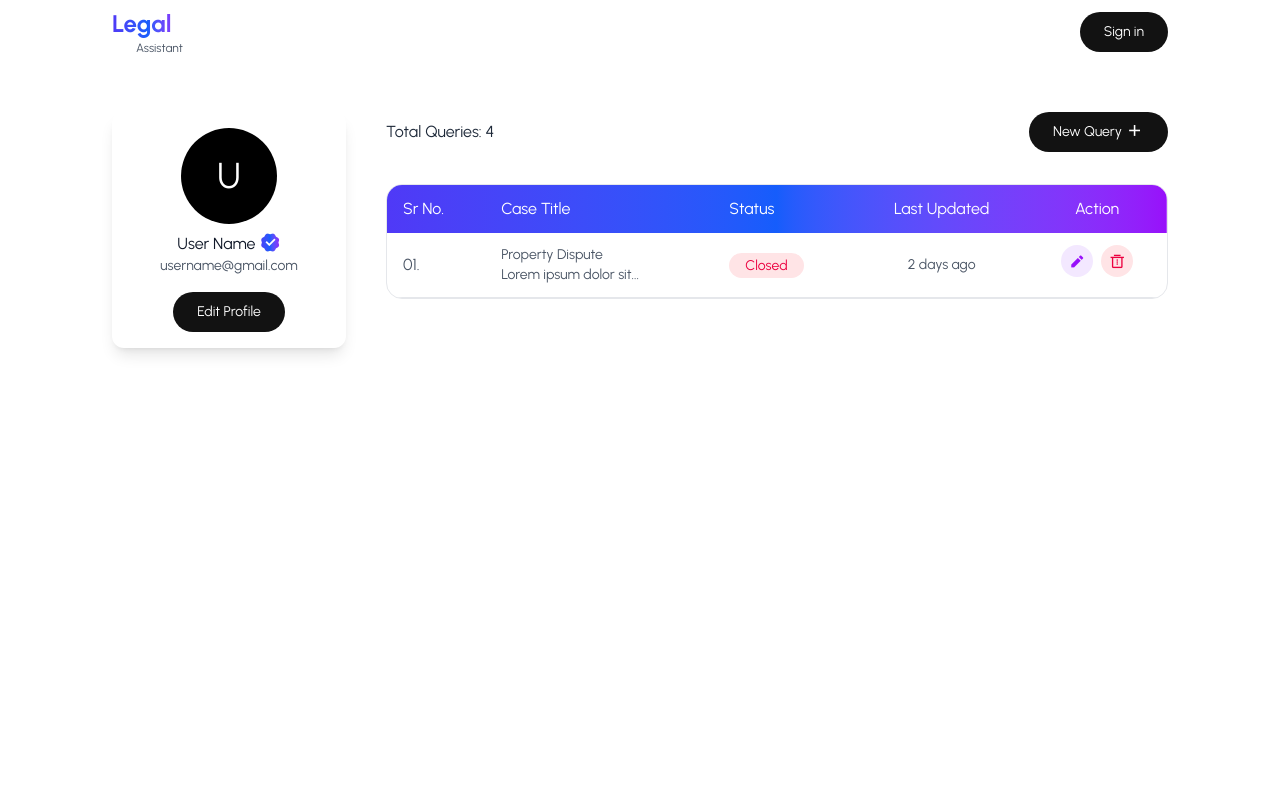
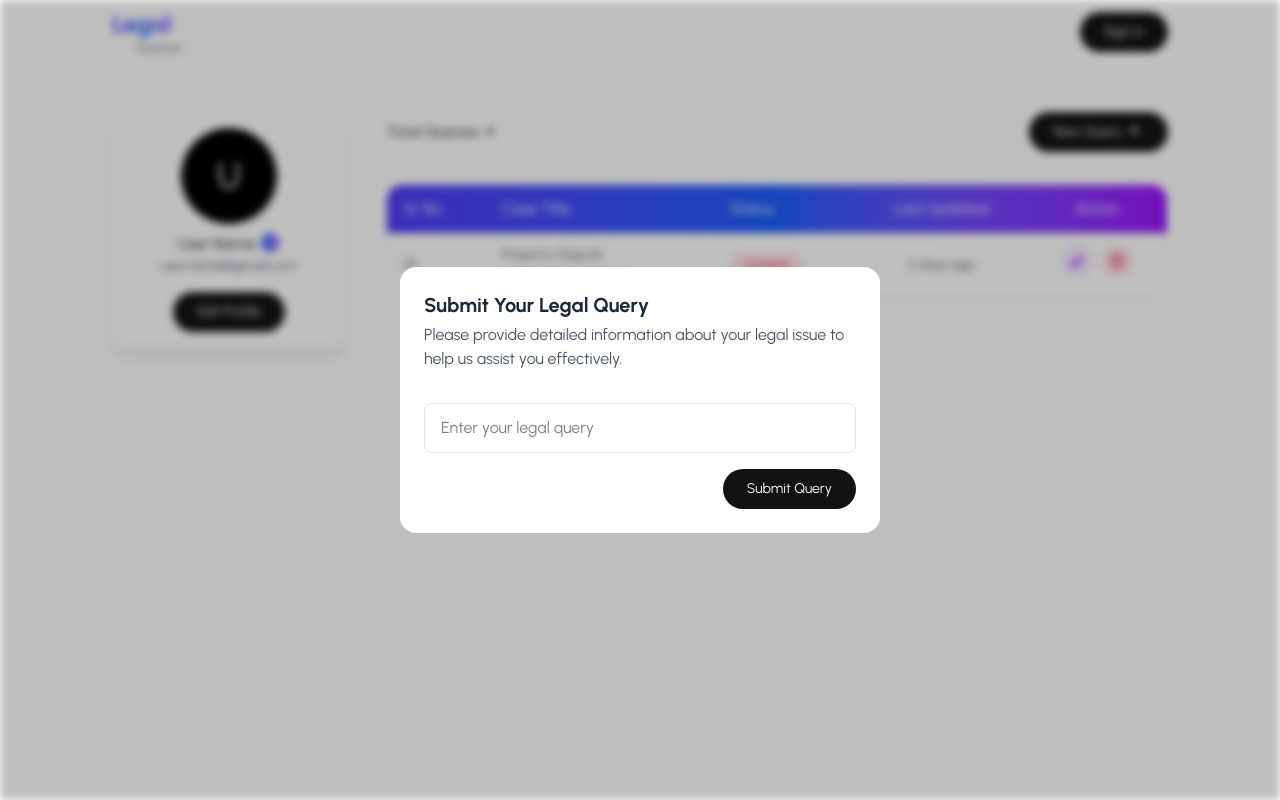
Before and after one commit to thedeepakmaurya/legassist, a Next.js app: page /dashboard in a window 1280 px wide. Both pictures are taken after a click on the button "New Query". Built offline with nearby package versions, Linux system fonts and the light colour scheme.

Commit message:
feat(dashboard): add query form

```diff
--- a/src/components/atoms/Button.jsx
+++ b/src/components/atoms/Button.jsx
@@ -2,7 +2,8 @@ const Button = (props) => {
   const { icon, label, className, ...restProps } = props;
   return (
     <button
-      className={`bg-primary text-sm h-fit transform cursor-pointer rounded-full px-6 py-2.5  text-white transition duration-300 hover:bg-gray-800 ${className}`}
+      {...restProps}
+      className={`bg-primary h-fit transform cursor-pointer rounded-full px-6 py-2.5 text-sm text-white transition duration-300 hover:bg-gray-800 ${className}`}
     >
       {label} {icon && <i className={`ri-${icon} ri-lg`}></i>}
     </button>
--- /dev/null
+++ b/src/components/common/OverlayModal.jsx
@@ -0,0 +1,16 @@
+const ModalOverlay = ({ onClose, content }) => {
+
+
+  return (
+    <section
+      className="absolute inset-0 z-50 flex h-screen w-full cursor-pointer items-center justify-center backdrop-blur-xs backdrop-brightness-75 backdrop-filter"
+      onClick={onClose}
+    >
+      <div className="w-[90%] xl:w-[50%]" onClick={(e) => e.stopPropagation()}>
+        {content}
+      </div>
+    </section>
+  );
+};
+
+export default ModalOverlay;
--- a/src/components/molecules/QueryCard.jsx
+++ /dev/null
@@ -1,25 +0,0 @@
-import Button from "../atoms/Button";
-
-const QueryCard = ({ title, description, link }) => {
-  return (
-    <div className="rounded-xl p-4 shadow-lg">
-      <h4 className="text-lg font-medium">
-        <span className="text-xl font-bold text-gray-400">01.</span>{" "}
-        <span className="font-medium">Contract Review</span>
-      </h4>
-      <p className="text-gray-600">
-        Lorem ipsum dolor sit amet consectetur adipisicing elit. Id ducimus
-        repellat dolore voluptatibus minus quae.
-      </p>
-      <div className="mt-8 flex items-center justify-between gap-2">
-        <p className="text-sm text-gray-600">2 days ago</p>
-        <div className="flex gap-2">
-          <i className="ri-eye-2-line h-fit rounded-full bg-purple-100 px-2 py-1 text-purple-600"></i>
-          <i className="ri-delete-bin-5-line h-fit rounded-full bg-rose-100 px-2 py-1 text-rose-600"></i>
-        </div>
-      </div>
-    </div>
-  );
-};
-
-export default QueryCard;
--- /dev/null
+++ b/src/components/pages/Dashboard/AddQuery.jsx
@@ -0,0 +1,18 @@
+import Button from "@/components/atoms/Button";
+import Input from "@/components/atoms/Input";
+
+const AddQuery = () => {
+  return <div className="bg-white mx-auto md:max-w-[75%] rounded-2xl p-6">
+      <h2 className="text-xl text-gray-800 font-semibold mb-1">Submit Your Legal Query</h2>
+      <p className="text-gray-600 mb-8">Please provide detailed information about your legal issue to help us assist you effectively.</p>
+
+      <form >
+        <Input placeholder="Enter your legal query" />
+        <div className="flex justify-end">
+            <Button label="Submit Query"/>
+        </div>
+      </form>
+  </div>;
+};
+
+export default AddQuery;
--- a/src/components/pages/Dashboard/Queries.jsx
+++ b/src/components/pages/Dashboard/Queries.jsx
@@ -1,14 +1,22 @@
+"use client";
 import Button from "@/components/atoms/Button";
-import QueryCard from "@/components/molecules/QueryCard";
+import ModalOverlay from "@/components/common/OverlayModal";
+import { useState } from "react";
+import AddQuery from "./AddQuery";
 
 const Queries = () => {
+  const [isQuery, setisQuery] = useState(false);
+
   return (
     <div className="md:col-span-6">
       <div className="flex items-center justify-between">
         <p className="text-gray-800">Total Queries: 4</p>
-        <Button label="New Query" icon="add-line" />
+        <Button
+          onClick={() => setisQuery(true)}
+          label="New Query"
+          icon="add-line"
+        />
       </div>
-
       <div className="mt-8 overflow-x-auto rounded-2xl border border-gray-200">
         <table className="min-w-full rounded-2xl text-nowrap">
           <thead className="bg-gradient-to-r from-indigo-600 via-blue-600 to-purple-600 text-white">
@@ -25,6 +33,12 @@ const Queries = () => {
           </tbody>
         </table>
       </div>
+      {isQuery && (
+        <ModalOverlay
+          onClose={() => setisQuery(false)}
+          content={<AddQuery />}
+        />
+      )}
     </div>
   );
 };
@@ -46,8 +60,8 @@ const Row = () => {
       </td>
       <td className="px-4 py-3 text-center text-sm">2 days ago</td>
       <td className="flex items-center justify-center gap-2 px-4 py-3">
-        <i class="ri-pencil-fill rounded-full bg-purple-100 px-2 py-1 text-purple-600"></i>
-        <i class="ri-delete-bin-3-line rounded-full bg-rose-100 px-2 py-1 text-rose-600"></i>
+        <i className="ri-pencil-fill rounded-full bg-purple-100 px-2 py-1 text-purple-600"></i>
+        <i className="ri-delete-bin-3-line rounded-full bg-rose-100 px-2 py-1 text-rose-600"></i>
       </td>
     </tr>
   );
--- a/src/components/pages/Dashboard/index.jsx
+++ b/src/components/pages/Dashboard/index.jsx
@@ -3,7 +3,7 @@ import Queries from "./Queries";
 
 const Dashboard = () => {
   return (
-    <section className="mt-8 grid grid-cols-1 md:grid-cols-8 gap-10">
+    <section className="mt-8 grid grid-cols-1 gap-10 md:grid-cols-8">
       <Profile />
       <Queries />
     </section>
```
